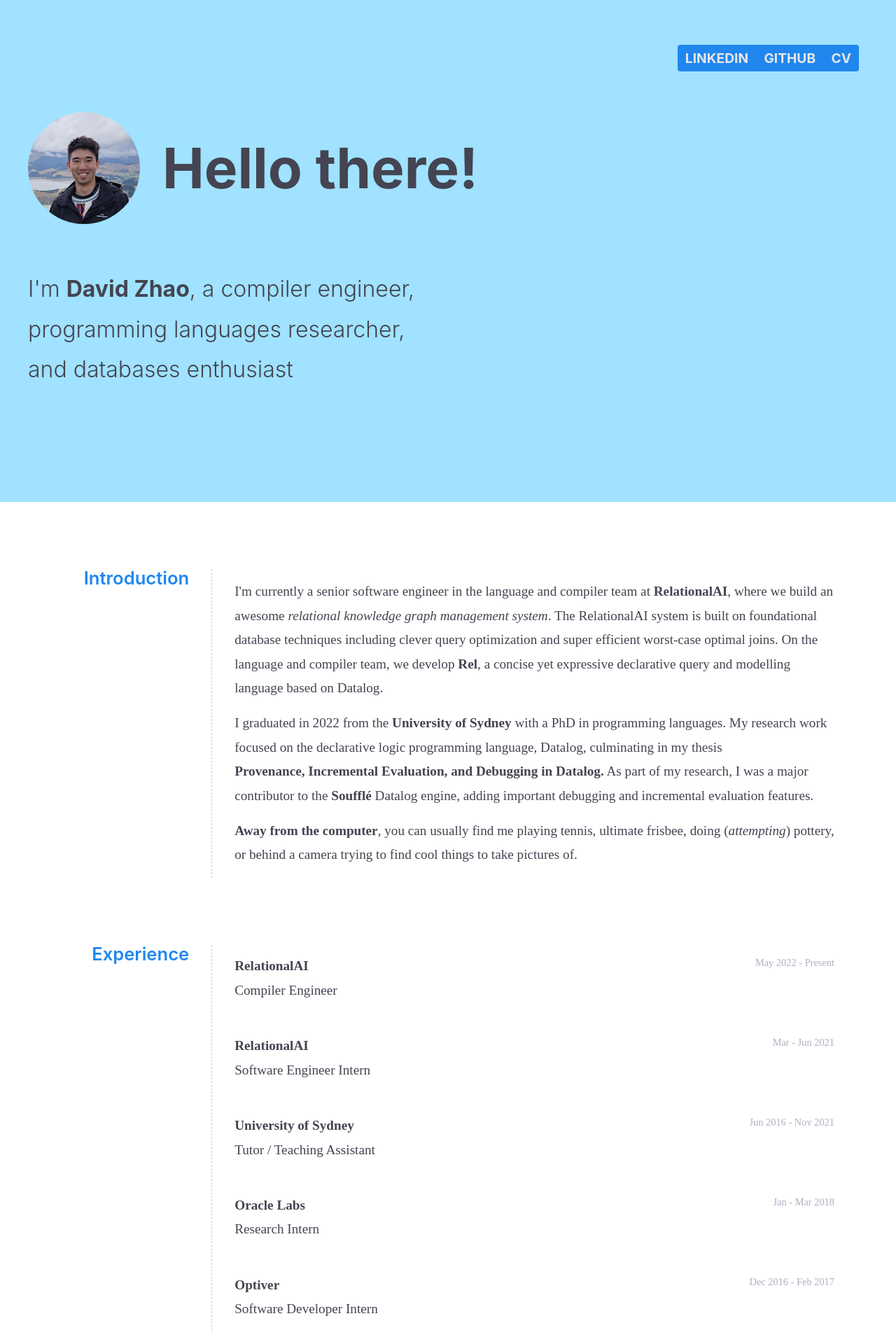
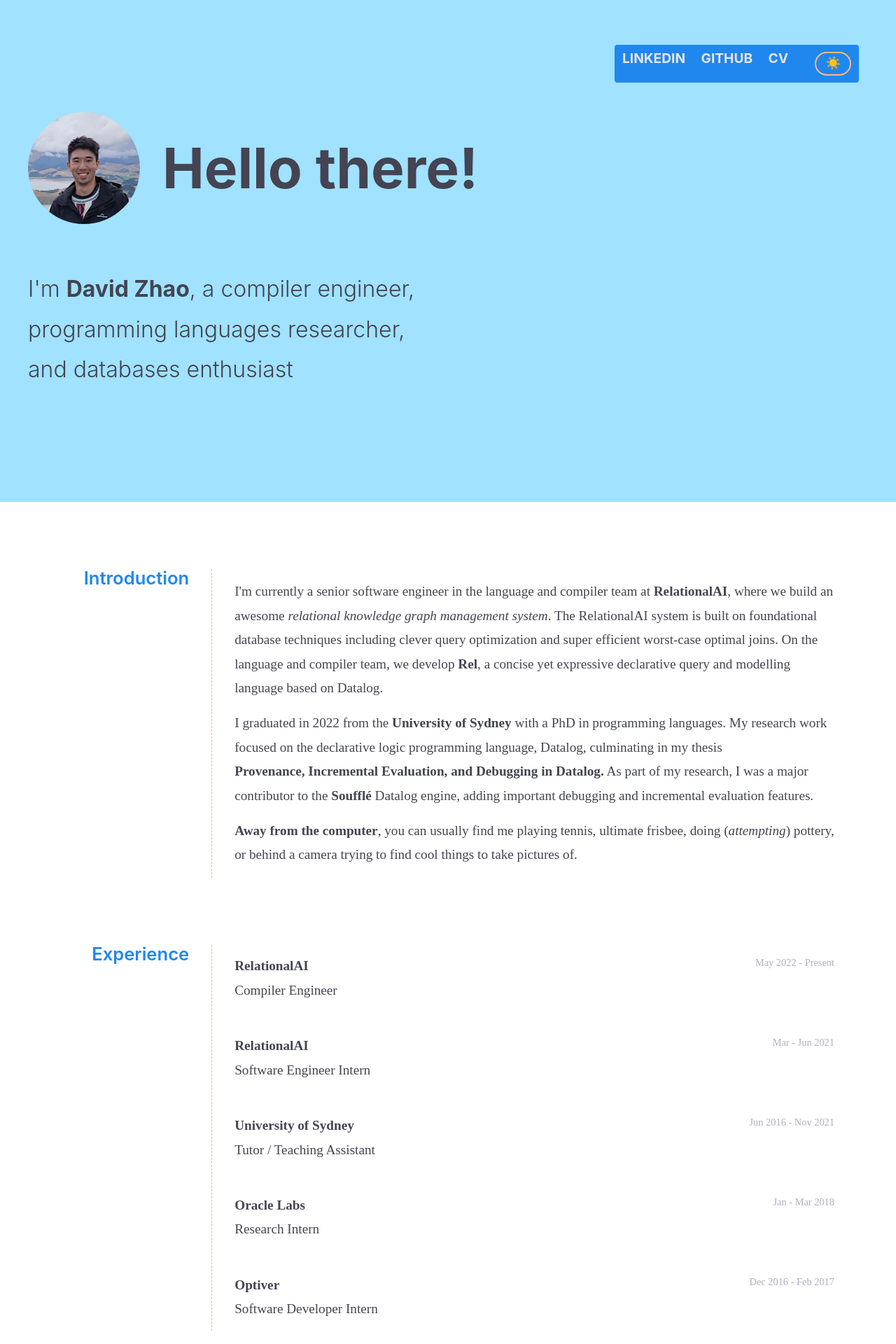
Before and after one commit to davidwzhao/davidwzhao.github.io, a Jekyll site: the page built from index.html, in a window 1280 px wide. Shown: the top 1920 px of the page at 70% size. Built offline with Jekyll 4.4.1, drawn with Linux system fonts in a browser that asks for light colours; some web fonts are replaced.

Commit message:
Add dark theme toggle

```diff
--- a/_includes/header.html
+++ b/_includes/header.html
@@ -4,6 +4,11 @@
             {% for link in site.data.links %}
                 <a class="header_link" href="{{ link.url }}" target="_blank">{{ link.text }}</a>
             {% endfor %}
+
+            <!-- Three-state theme toggle: light → dark → system -->
+            <button id="theme-toggle" class="theme-toggle" aria-label="Toggle theme">
+                <span class="theme-icon" id="theme-icon">☀️</span>
+            </button>
         </div>
     </div>
 
--- a/_layouts/default.html
+++ b/_layouts/default.html
@@ -4,6 +4,9 @@
         <title>{{ site.title }}</title>
         <link rel="stylesheet" href="{{ '/css/main.css' }}" />
         <link rel="shortcut icon" type="image/x-icon" href="{{ '/images/favicon.ico' }}" />
+
+        <!-- Theme toggle script - loaded early to prevent flash -->
+        <script src="{{ '/js/theme-toggle.js' }}"></script>
 
         <meta charset="UTF-8">
         <meta content="IE=edge,chrome=1" http-equiv="X-UA-Compatible">
--- /dev/null
+++ b/_sass/coolscss/_theme-toggle.scss
@@ -0,0 +1,32 @@
+.theme-toggle {
+  background: none;
+  border: 2px solid var(--border-color);
+  border-radius: 20px;
+  padding: 0.4rem 0.8rem;
+  cursor: pointer;
+  font-size: 1.1rem;
+  line-height: 1;
+  transition: all 0.3s ease;
+  margin-left: 1rem;
+  min-width: 2.8rem;
+  text-align: center;
+
+  &:hover {
+    transform: scale(1.1);
+    border-color: var(--heading-color);
+  }
+
+  .theme-icon {
+    display: inline-block;
+    transition: transform 0.3s ease;
+  }
+
+  &:active .theme-icon {
+    transform: rotate(180deg);
+  }
+}
+
+// Icons managed by JavaScript:
+// ☀️ = light mode
+// 🌙 = dark mode
+// 🌓 = system/auto mode
--- a/_sass/default.scss
+++ b/_sass/default.scss
@@ -3,5 +3,6 @@
 @import 'coolscss/fonts';
 @import 'coolscss/base';
 @import 'coolscss/header';
+@import 'coolscss/theme-toggle';
 @import 'coolscss/experience';
 @import 'coolscss/publications';
--- /dev/null
+++ b/js/theme-toggle.js
@@ -0,0 +1,55 @@
+// Theme management: light, dark, auto (system)
+(function() {
+  'use strict';
+
+  const THEMES = ['light', 'dark', 'auto'];
+  const ICONS = { light: '☀️', dark: '🌙', auto: '🌓' };
+
+  function getSystemTheme() {
+    return window.matchMedia('(prefers-color-scheme: dark)').matches ? 'dark' : 'light';
+  }
+
+  function applyTheme(theme) {
+    const effectiveTheme = theme === 'auto' ? getSystemTheme() : theme;
+    document.documentElement.setAttribute('data-theme', effectiveTheme);
+  }
+
+  function updateIcon(theme) {
+    const icon = document.getElementById('theme-icon');
+    if (icon) icon.textContent = ICONS[theme];
+  }
+
+  function initTheme() {
+    const savedTheme = localStorage.getItem('theme') || 'auto';
+    applyTheme(savedTheme);
+    updateIcon(savedTheme);
+  }
+
+  function cycleTheme() {
+    const current = localStorage.getItem('theme') || 'auto';
+    const currentIndex = THEMES.indexOf(current);
+    const nextTheme = THEMES[(currentIndex + 1) % THEMES.length];
+
+    localStorage.setItem('theme', nextTheme);
+    applyTheme(nextTheme);
+    updateIcon(nextTheme);
+  }
+
+  // Initialize theme on page load
+  initTheme();
+
+  // Listen for system theme changes when in auto mode
+  window.matchMedia('(prefers-color-scheme: dark)').addEventListener('change', () => {
+    if (localStorage.getItem('theme') === 'auto') {
+      applyTheme('auto');
+    }
+  });
+
+  // Set up toggle button click handler when DOM is ready
+  document.addEventListener('DOMContentLoaded', () => {
+    const toggle = document.getElementById('theme-toggle');
+    if (toggle) {
+      toggle.addEventListener('click', cycleTheme);
+    }
+  });
+})();
```
